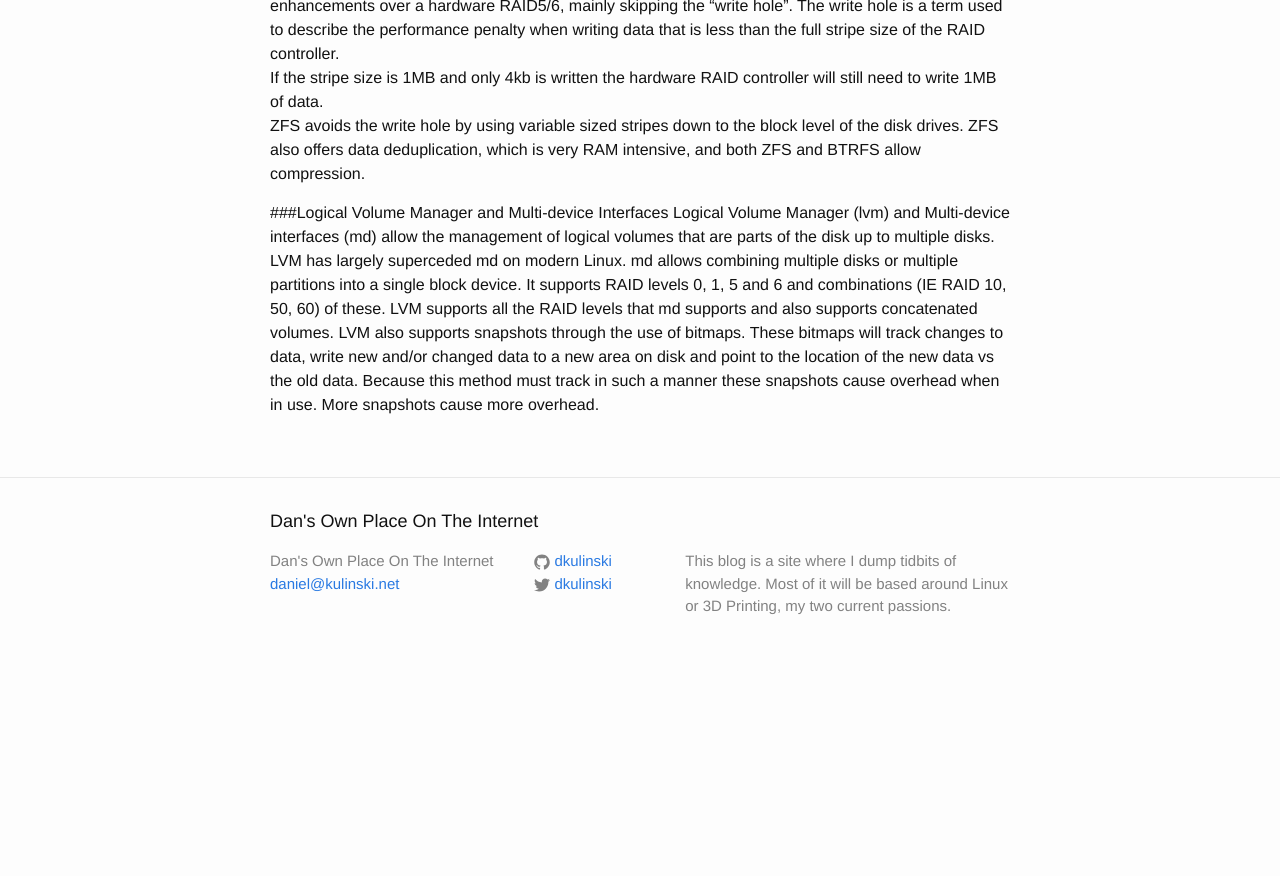
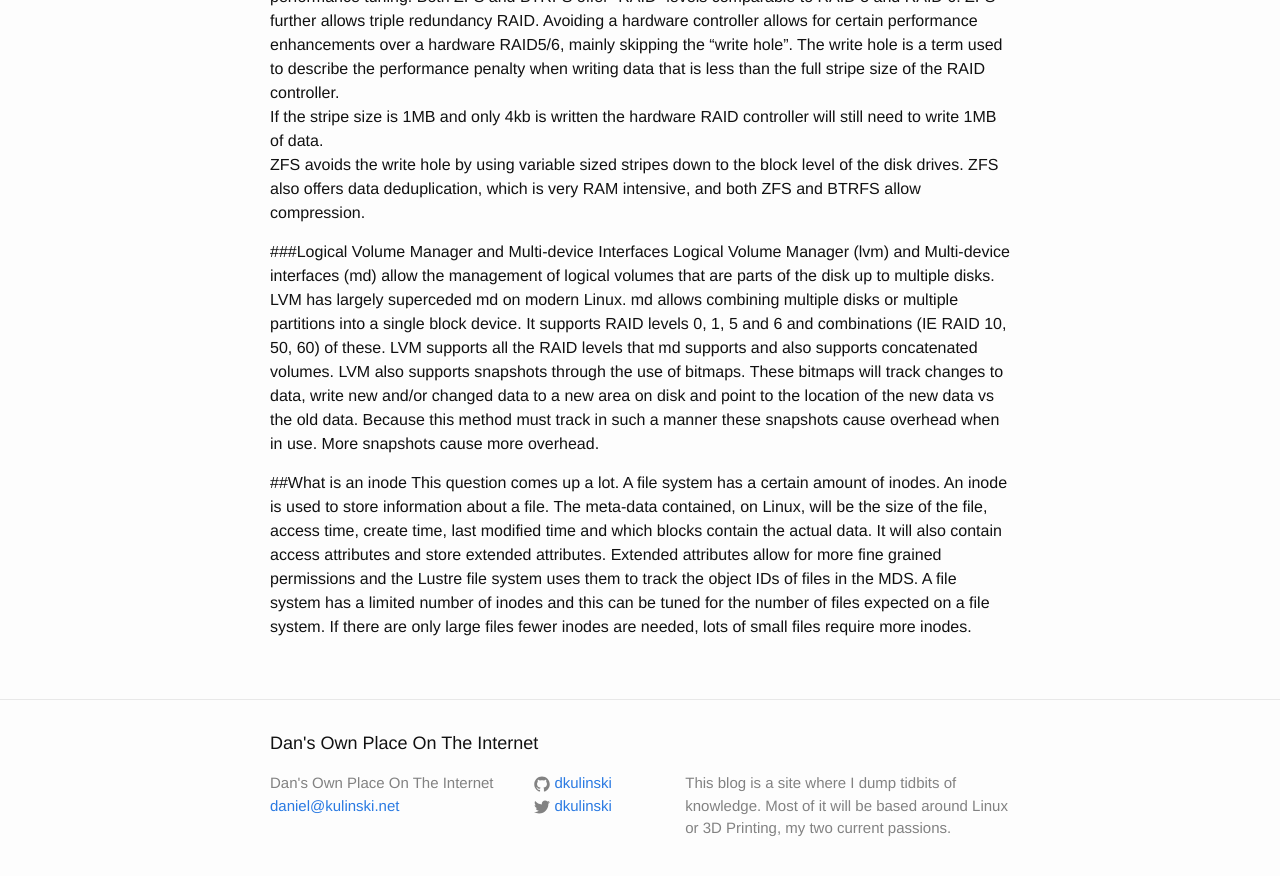
Before and after one commit to dkulinski/nonhazardo.us, a Jekyll site: the page built from _posts/2016-03-07-storage-knowledge.markdown, in a window 1280 px wide and 900 px high, scrolled down 1979 px. Shown: the top 876 px of the window. Built offline with Jekyll 4.4.1, drawn with Linux system fonts in a browser that asks for light colours; before the commit the page ends 2657 px from its top, so only the background shows below that; some of the changed text lies outside the part shown.

Commit message:
Added inodes and fixed a formatting whitespace error

```diff
--- a/_posts/2016-03-07-storage-knowledge.markdown
+++ b/_posts/2016-03-07-storage-knowledge.markdown
@@ -6,6 +6,7 @@ categories: storage linux file-system
 ---
 ##Overview
 This is an article to get the information from my head on to a written form.  I will briefly explain some topics below.
+
 ##Storage
 Today there are four types of storage:
 
@@ -104,3 +105,11 @@ concatenated volumes.  LVM also supports snapshots through the use of bitmaps.
 write new and/or changed data to a new area on disk and point to the location of the new data vs the old data.  Because
 this method must track in such a manner these snapshots cause overhead when in use.  More snapshots cause more
 overhead.
+
+##What is an inode
+This question comes up a lot.  A file system has a certain amount of inodes.  An inode is used to store information about
+a file.  The meta-data contained, on Linux, will be the size of the file, access time, create time, last modified time and
+which blocks contain the actual data.  It will also contain access attributes and store extended attributes.  Extended
+attributes allow for more fine grained permissions and the Lustre file system uses them to track the object IDs of
+files in the MDS.  A file system has a limited number of inodes and this can be tuned for the number of files expected
+on a file system.  If there are only large files fewer inodes are needed, lots of small files require more inodes.
```
